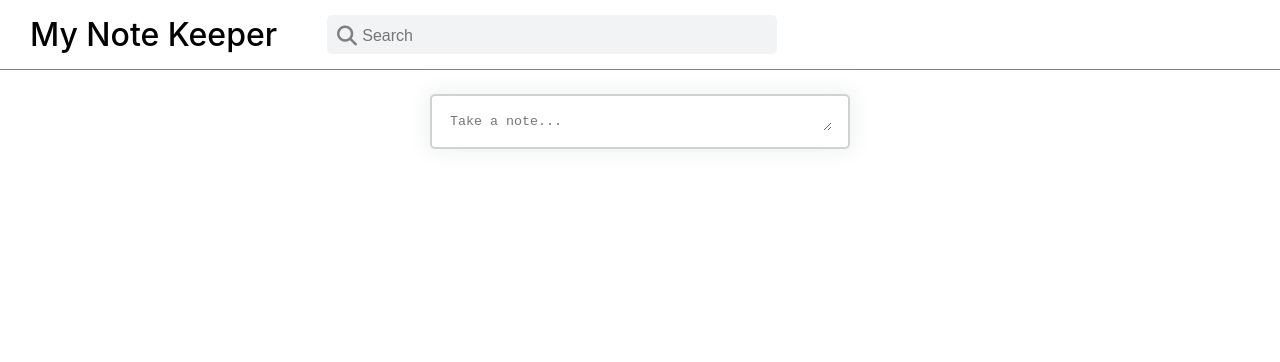
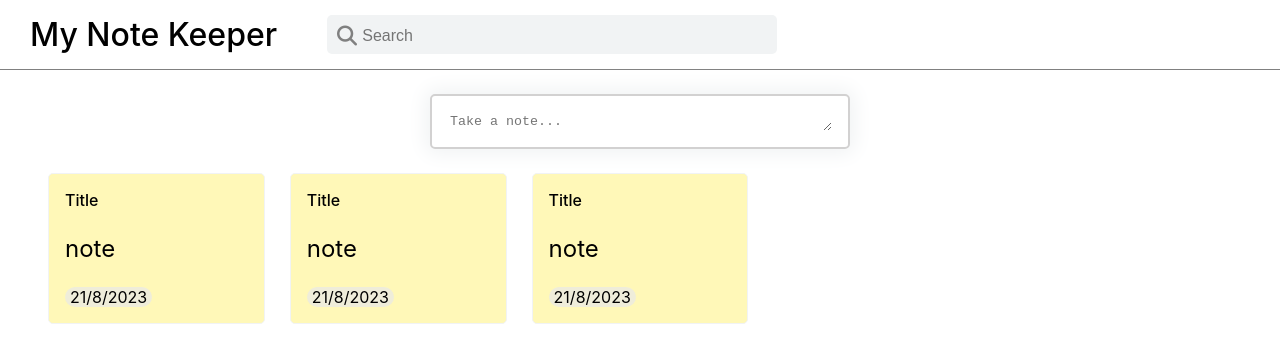
Before and after one commit to Halasalhab/react-exercises, a React (Create React App) app in the folder my-note-keeper/: page / in a window 1280 px wide. Shown: the top 362 px of the page. Built offline with nearby package versions, Linux system fonts and the light colour scheme.

Commit message:
note component added

```diff
--- a/my-note-keeper/src/App.js
+++ b/my-note-keeper/src/App.js
@@ -1,11 +1,17 @@
+import Note from "./components/Note/Note";
 import SearchBar from "./components/SearchBar/SearchBar";
 import TakeNote from "./components/TakeNote/TakeNote";
 
 function App() {
   return (
     <div className="App">
-      <SearchBar/>
-      <TakeNote/>
+      <SearchBar />
+      <TakeNote />
+      <div className="notes-container">
+        <Note />
+        <Note />
+        <Note />
+      </div>
     </div>
   );
 }
--- /dev/null
+++ b/my-note-keeper/src/components/Note/Note.js
@@ -0,0 +1,52 @@
+import React, { useState } from 'react'
+import './note.css'
+
+export default function Note() {
+    const [showTrashIcon, setShowTrashIcon] = useState(false);
+    const [showConfirmationDialog, setShowConfirmationDialog] = useState(false);
+
+    const handleMouseEnter = () => {
+        setShowTrashIcon(true);
+    };
+
+    const handleMouseLeave = () => {
+        setShowTrashIcon(false);
+    };
+
+    const handleTrashIconClick = () => {
+        setShowConfirmationDialog(true);
+    };
+
+    const handleConfirmDelete = () => {
+        setShowConfirmationDialog(false);
+    };
+
+    const handleCancelDelete = () => {
+        setShowConfirmationDialog(false);
+    };
+
+    return (
+        <div
+            className="note-card"
+            onMouseEnter={handleMouseEnter}
+            onMouseLeave={handleMouseLeave}
+        >
+            <p className='note-tilte'>Title</p>
+            <p className='note-content'>note</p>
+            <time className='note-date-creation'>21/8/2023</time>
+            {showTrashIcon && (
+                <i
+                    className="fa-solid fa-trash fa-lg"
+                    onClick={handleTrashIconClick}
+                ></i>
+            )}
+            {showConfirmationDialog && (
+                <div className="confirmation-dialog">
+                    <p>Are you sure you want to delete this note?</p>
+                    <button onClick={handleConfirmDelete}>Delete</button>
+                    <button onClick={handleCancelDelete}>Close</button>
+                </div>
+            )}
+        </div>
+    )
+}
--- /dev/null
+++ b/my-note-keeper/src/components/Note/note.css
@@ -0,0 +1,45 @@
+.note-card {
+    border-radius: 5px;
+    border: 1px solid #F1F3F4;
+    background-color: #fff8b8;
+    padding: 1rem;
+    position: relative;
+    display: flex;
+    flex-direction: column;
+    justify-content: center;
+    align-items: flex-start;
+}
+
+.note-tilte {
+    font-weight: 500;
+    font-size: 1rem;
+    margin: 0;
+}
+
+.note-content {
+    font-size: 1.5rem;
+}
+
+.fa-trash {
+    color: grey;
+    cursor: 'pointer';
+    align-self: flex-end;
+    position: absolute;
+    top: 84%;
+}
+
+.note-date-creation {
+    background-color: hsla(0, 0%, 91%, 0.7);
+    border-radius: 10px;
+    padding-inline: 5px;
+}
+
+.confirmation-dialog  button{
+    border: none;
+    background-color: transparent;
+    font-size: medium;
+}
+
+.confirmation-dialog  button:nth-child(2){
+    color: rgba(255, 0, 0, 0.578);
+}
--- a/my-note-keeper/src/index.css
+++ b/my-note-keeper/src/index.css
@@ -13,3 +13,10 @@ code {
   font-family: source-code-pro, Menlo, Monaco, Consolas, 'Courier New',
     monospace;
 }
+
+.notes-container{
+  padding-inline: 3rem;
+  display: grid;
+  grid-template-columns: repeat(5, 1fr);
+  gap: 25px;
+}
```
